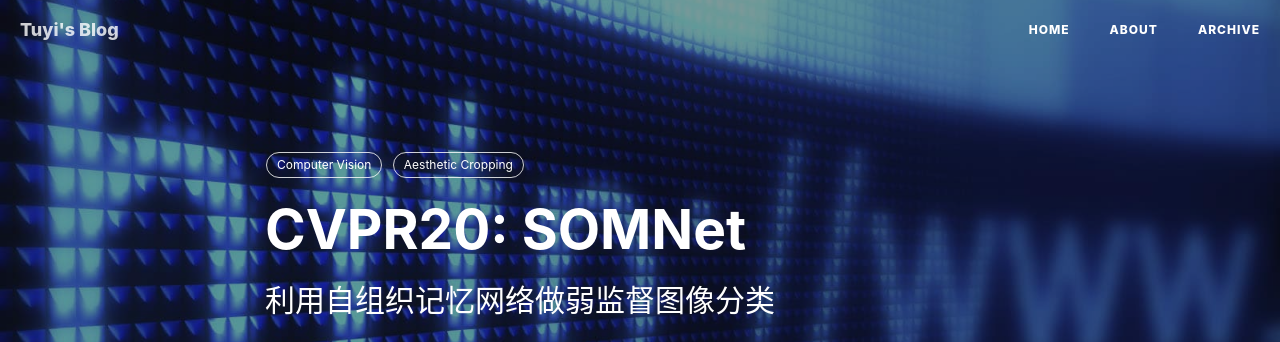
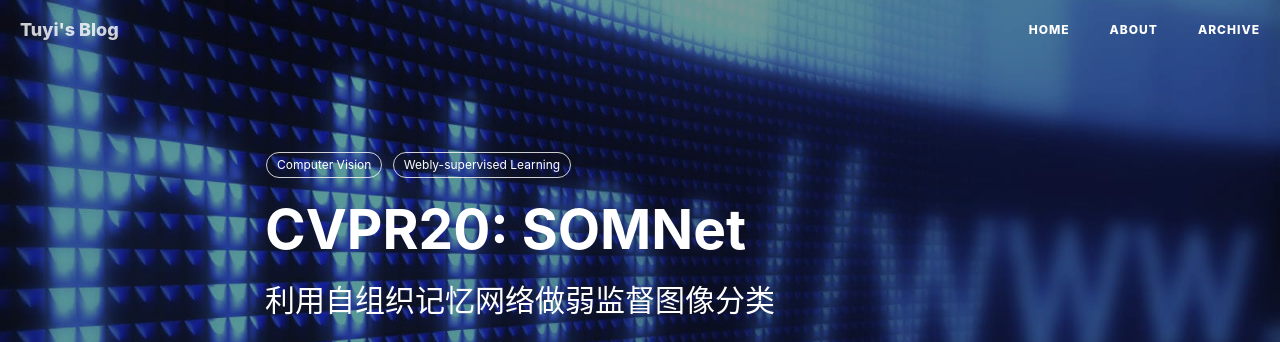
Before and after one commit to ToLety/ToLety.github.io, a Jekyll site: the page built from _posts/2020-04-05-WSL.md, in a window 1280 px wide and 900 px high. Shown: the top 342 px of the window. Built offline with Jekyll 4.4.1, drawn with Linux system fonts in a browser that asks for light colours; nearby versions of some CDN libraries; comment, search, counter and statistics services are not loaded.

Commit message:
Update 2020-04-05-WSL.md

```diff
--- a/_posts/2020-04-05-WSL.md
+++ b/_posts/2020-04-05-WSL.md
@@ -8,7 +8,7 @@ header-img: "img/post-bg-web.jpg"
 header-mask: 0.4
 tags:
   - Computer Vision
-  - Aesthetic Cropping
+  - Webly-supervised Learning
 ---
 
 原文链接: [CVPR 2020 | 弱监督怎样做图像分类？上交大提出自组织记忆网络](https://mp.weixin.qq.com/s?__biz=MzA3MzI4MjgzMw==&mid=2650782227&idx=3&sn=237e9fd8d5fba03cfaab645052fc2e18&chksm=871a7e6db06df77bcc657eb347d022f2f5cc6685427b726d8f97b3caa18dea6d85d30610da54&mpshare=1&scene=1&srcid=&sharer_sharetime=1586063954500&sharer_shareid=6d4fd8f476860e5adfc7149621b4b8ea#rd)
```
